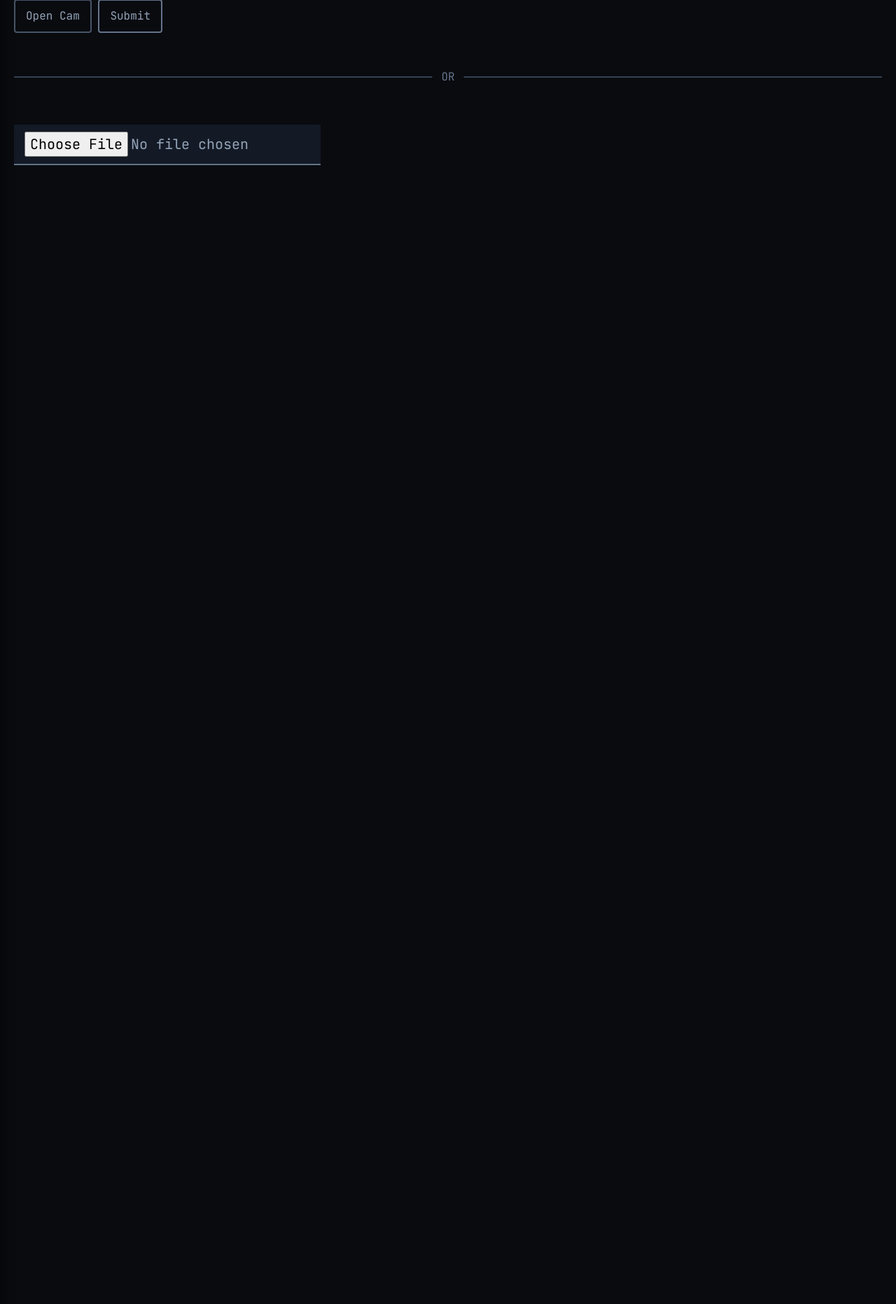
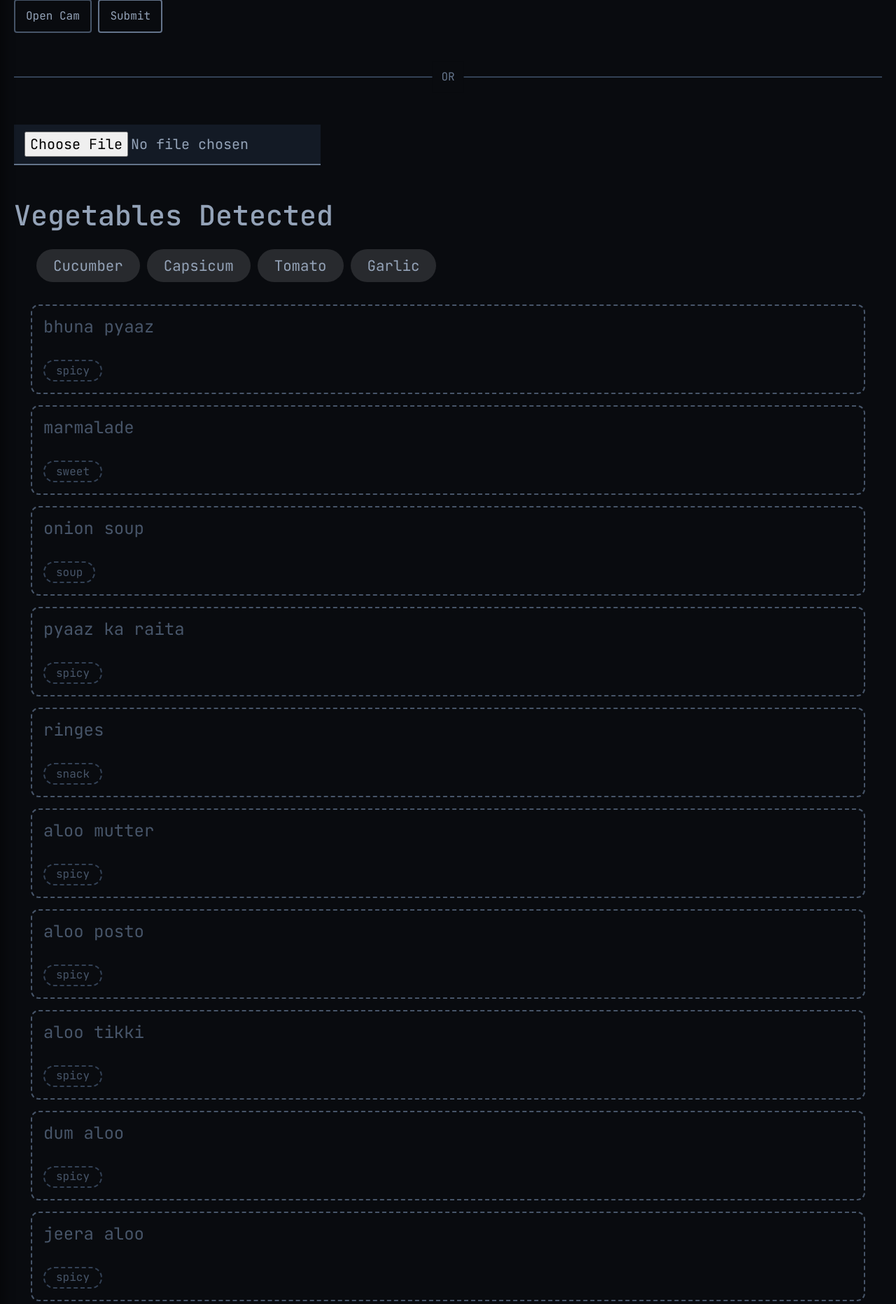
Before and after one commit to kunalavghade/VBIRRS, a Django app: page / in a window 1280 px wide. Shown: the part 175-2038 px from the top of the page at 70% size. Run offline with Django 3.2, Linux system fonts and the light colour scheme; the visitor is signed in with stand-in values (Sample User, id 1); parts of the project's set-up code (start-up, migrations or seed data) failed here and were passed over.

Commit message:
Made Changes

```diff
--- a/main/static/index.js
+++ b/main/static/index.js
@@ -1,5 +1,8 @@
 // Jquery for convenience
 $(function () {
+	const titleTag = $("h1#title");
+	titleTag.text("Vegetables Detected");
+
 	const mobileCheck = function () {
 		let check = false;
 		(function (a) {
@@ -158,4 +161,39 @@ $(function () {
 		console.log("Form Submitting..");
 		return false;
 	});
+	const obj = {
+		msg: "Received",
+		veggies: ["Green Chili", "Onion", "Potato", "Tomato", "cucumber"],
+		recipe: [
+			{ name: "bhuna pyaaz", tag: "spicy" },
+			{ name: "marmalade", tag: "sweet" },
+			{ name: "onion soup", tag: "soup" },
+			{ name: "pyaaz ka raita", tag: "spicy" },
+			{ name: "ringes", tag: "snack" },
+			{ name: "aloo mutter", tag: "spicy" },
+			{ name: "aloo posto", tag: "spicy" },
+			{ name: "aloo tikki", tag: "spicy" },
+			{ name: "dum aloo", tag: "spicy" },
+			{ name: "jeera aloo", tag: "spicy" },
+			{ name: "choka", tag: "spicy" },
+			{ name: "chutney", tag: "spicy" },
+			{ name: "curry", tag: "tangy" },
+			{ name: "sambar", tag: "spicy" },
+			{ name: "sauce", tag: "sweet" },
+			{ name: "chilled cucumber soup", tag: "soup" },
+			{ name: "salad", tag: "spicy" },
+		],
+	};
+	obj.recipe.forEach((recp) => {
+		console.log(recp);
+		$("#recipes").append(
+			`<li>
+			<h2 class="title">${recp.name}</h2>
+			<div class="tags">
+				<span class="tag">${recp.tag}</span>
+			</div>
+		</li>
+			`
+		);
+	});
 });
--- a/main/static/main.css
+++ b/main/static/main.css
@@ -91,9 +91,61 @@
 	padding: 0.5rem 1.5rem;
 	border-radius: 2rem;
 }
-
+.recipes {
+	width: 100%;
+	height: fit-content;
+	padding: 1rem 1.5rem;
+	display: flex;
+	gap: 1rem;
+	flex-direction: column;
+	justify-content: flex-start;
+	align-items: center;
+	list-style-type: none;
+}
+.recipes li {
+	position: relative;
+	border-radius: 0.7rem;
+	width: 100%;
+	padding: 1rem;
+	height: fit-content;
+	border: 2px dashed var(--slate-600);
+	transition: all 0.5s ease-in-out;
+	cursor: pointer;
+}
+.recipes li:hover {
+	border-color: var(--slate-400);
+}
+.recipes li h2.title {
+	font-size: 1.5rem;
+	color: var(--slate-600);
+	transition: color 0.5s ease-in-out;
+}
+.recipes li:hover h2.title {
+	color: var(--slate-400);
+}
+.recipes .tags {
+	margin-top: 20px;
+	display: flex;
+	flex-wrap: wrap;
+	gap: 10px;
+	max-width: 50%;
+}
+.recipes .tags .tag {
+	padding: 0.1rem 1rem;
+	border-radius: 25px;
+	color: var(--slate-600);
+	transition: color 0.5s ease-in-out, border-color 0.5s ease-in-out;
+	border: 2px dashed var(--slate-700);
+}
+.recipes li:hover .tag {
+	color: var(--slate-400);
+	border-color: var(--slate-400);
+}
 @media screen and (min-width: 300px) and (max-width: 470px) {
 	#canvas-ctrl.captured {
 		transform: translate(33%, 35%) scale(0.35);
 	}
+	.recipes .tags {
+		max-width: 100%;
+	}
 }
--- a/main/templates/index.html
+++ b/main/templates/index.html
@@ -57,7 +57,12 @@
 	</div>
 </div>
 {% comment %} renderde list after ajax call {% endcomment %}
-
-<ul id="resp" class="vegetables mt-4"></ul>
-
+<h1 id="title"></h1>
+<ul id="resp" class="vegetables mt-4">
+	<li>Cucumber</li>
+	<li>Capsicum</li>
+	<li>Tomato</li>
+	<li>Garlic</li>
+</ul>
+<ul class="recipes" id="recipes"></ul>
 {% endif %} {% endblock views %}
--- a/main/views.py
+++ b/main/views.py
@@ -6,15 +6,13 @@ from .forms import Signup, Login, ContactUsForm
 from .models import UserInfo, ContactUs
 from django.http import JsonResponse
 import time
-
 from urllib.request import urlopen
 from django.core.files.storage import default_storage
 from django.core.files.base import ContentFile
-
+import cv2
 from .YoloDetect import detect, detect_names
 from .fire import *
-
-
+from datetime import datetime
 
 
 def index(request):
@@ -52,22 +50,21 @@ def signup(request):
                 return redirect("/login")
     form = Signup()
     return render(request, "signup.html", {"form": form})
-
-
 @login_required(login_url="/login")
 def main(request):
     if request.method == "POST":
         image_path = request.POST["src"]
         path = None
         if image_path != "":
-            path = default_storage.save(f'./Yolo/{request.user.username}.jpg', ContentFile(urlopen(image_path).read()))
+            path = default_storage.save(f'./Yolo/{request.user.username}-{datetime.now().strftime("%Y%m%d-%H%M%S")}.jpg', ContentFile(urlopen(image_path).read()))
         else:
             file = request.FILES["uploadfile"]
-            path = default_storage.save(f'./Yolo/{request.user.username}.jpg', file)
+            path = default_storage.save(f'./Yolo/{request.user.username}-{datetime.now().strftime("%Y%m%d-%H%M%S")}.jpg', file)
         if path is not None:
+            print(path)
             veggies = detect_names(path)
-        if default_storage.exists(path):
-            default_storage.delete(path)
+        # if default_storage.exists(path):
+            # default_storage.delete(path)
         time.sleep(10)
         return JsonResponse(
             {
```
Also changed, not shown: main/YoloDetect.py (+5 -3 lines), main/templates/loader-temp.html (deleted, +0 -15 lines).
